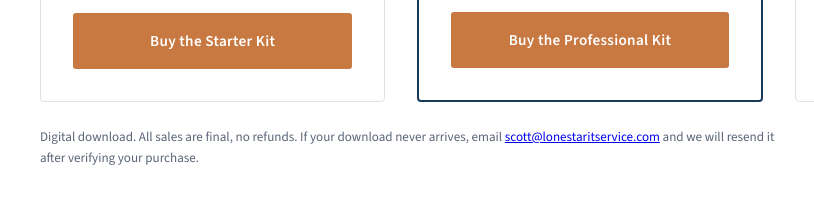
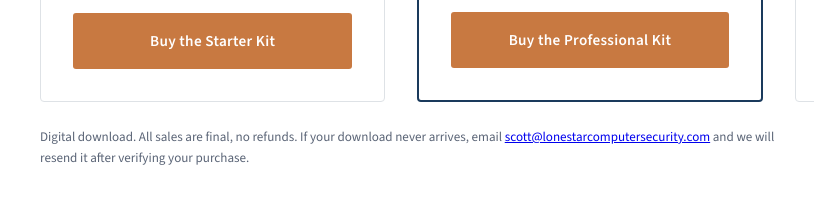
Before and after one commit to scottcarsten/lonestarcomputersecurity.com, a plain HTML site: page index.html in a window 1280 px wide. Shown: the part 8789-8986 px from the top of the page, 50-864 px from the left. Drawn offline with nearby package versions, Linux system fonts and the light colour scheme.

Commit message:
Use scott@lonestarcomputersecurity.com as contact email
Co-Authored-By: Claude Sonnet 5.5 <noreply@anthropic.com>

```diff
--- a/index.html
+++ b/index.html
@@ -809,7 +809,7 @@
           </div>
         </div>
 
-        <p class="kit-terms kit-refund">Digital download. All sales are final, no refunds. If your download never arrives, email <a href="mailto:scott@lonestaritservice.com">scott@lonestaritservice.com</a> and we will resend it after verifying your purchase.</p>
+        <p class="kit-terms kit-refund">Digital download. All sales are final, no refunds. If your download never arrives, email <a href="mailto:scott@lonestarcomputersecurity.com">scott@lonestarcomputersecurity.com</a> and we will resend it after verifying your purchase.</p>
 
         <p class="kit-more">The kit is self service, so you set the pace and keep the work in house. If you want a hands on review instead, my <a href="#readiness-check">Cyber Insurance Readiness Check</a> is a separate service: $995 for 5 to 15 seats, $1,495 for 16 to 30 seats, or $2,250 for 31 to 50 seats. It is not part of the kit.</p>
 
@@ -1048,7 +1048,7 @@
     <footer>
         <div class="container">
             <p class="footer-nap"><strong>Scott Carsten</strong> | Fractional CISO &amp; IT Security Consultant | Granbury, TX</p>
-            <p class="footer-nap"><a href="tel:+18177749421" style="color:rgba(255,255,255,0.6);">(817) 774-9421</a> | <a href="mailto:scott@lonestaritservice.com" style="color:rgba(255,255,255,0.6);">scott@lonestaritservice.com</a></p>
+            <p class="footer-nap"><a href="tel:+18177749421" style="color:rgba(255,255,255,0.6);">(817) 774-9421</a> | <a href="mailto:scott@lonestarcomputersecurity.com" style="color:rgba(255,255,255,0.6);">scott@lonestarcomputersecurity.com</a></p>
             <p class="footer-nap"><a href="/cyber-insurance-readiness/" style="color:rgba(255,255,255,0.6);">Cyber Insurance Readiness</a> | <a href="/hipaa-risk-assessment/" style="color:rgba(255,255,255,0.6);">HIPAA Risk Assessment</a> | <a href="/hood-county-it-security/" style="color:rgba(255,255,255,0.6);">Hood County IT Security</a></p>
             <p class="footer-nap"><a href="/small-business-cybersecurity-checklist-texas/" style="color:rgba(255,255,255,0.6);">Security Checklist</a> | <a href="/cyber-insurance-renewal-questionnaire/" style="color:rgba(255,255,255,0.6);">Renewal Questionnaire</a> | <a href="/microsoft-365-security-setup-small-business/" style="color:rgba(255,255,255,0.6);">Microsoft 365 Security</a> | <a href="/ransomware-protection-small-business/" style="color:rgba(255,255,255,0.6);">Ransomware Protection</a> | <a href="/ftc-safeguards-rule-tax-preparers/" style="color:rgba(255,255,255,0.6);">Safeguards Rule</a></p>
             <p class="footer-legal">&copy; 2026 Lone Star Computer Security. All rights reserved. Serving businesses throughout the DFW metroplex and across Texas.</p>
```
Also changed, not shown: cyber-insurance-readiness/index.html (+1 -1 lines), cyber-insurance-renewal-questionnaire/index.html (+1 -1 lines), ftc-safeguards-rule-tax-preparers/index.html (+1 -1 lines), hipaa-risk-assessment/index.html (+1 -1 lines), hood-county-it-security/index.html (+1 -1 lines), microsoft-365-security-setup-small-business/index.html (+1 -1 lines), ransomware-protection-small-business/index.html (+1 -1 lines), small-business-cybersecurity-checklist-texas/index.html (+1 -1 lines).
